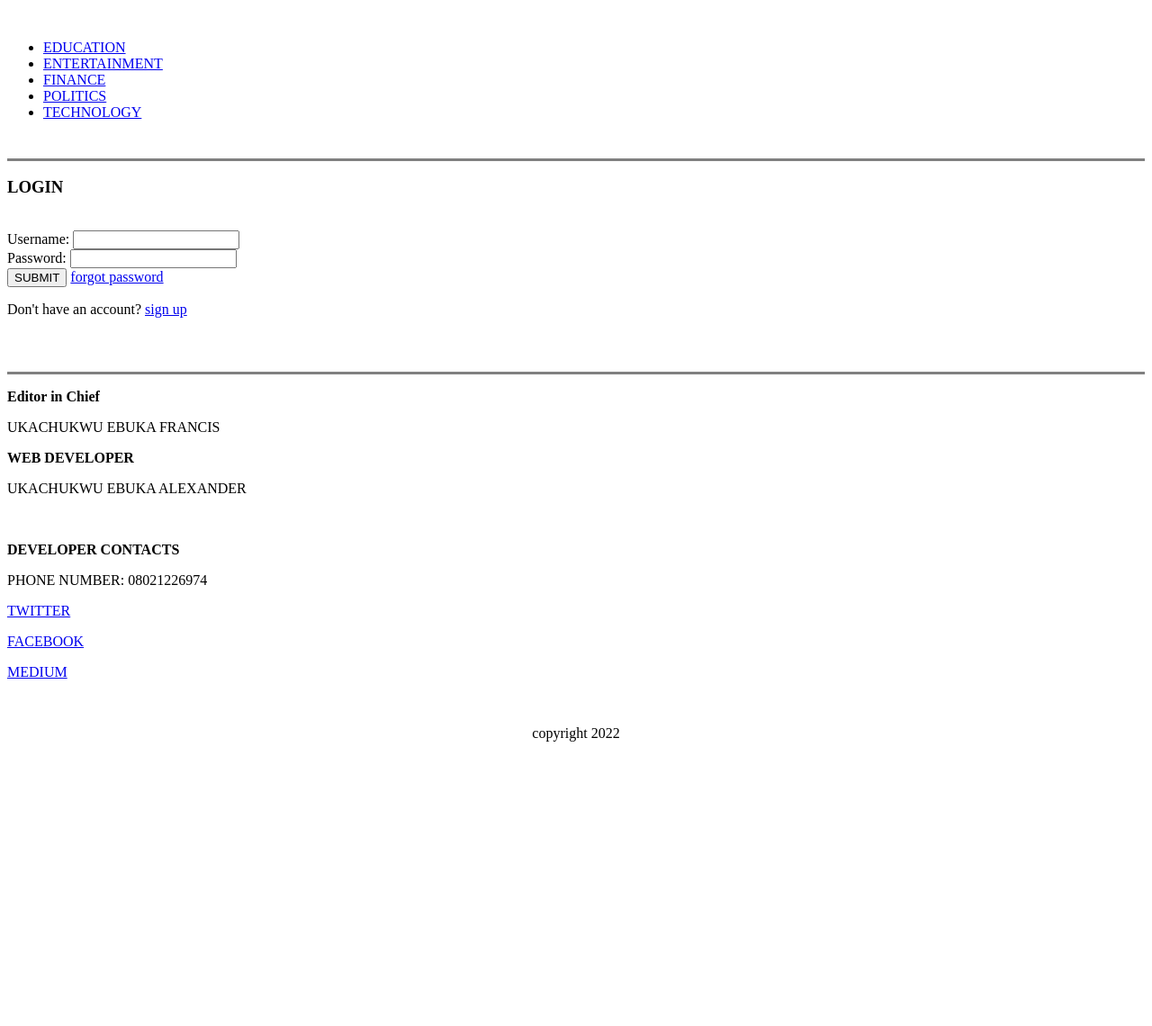
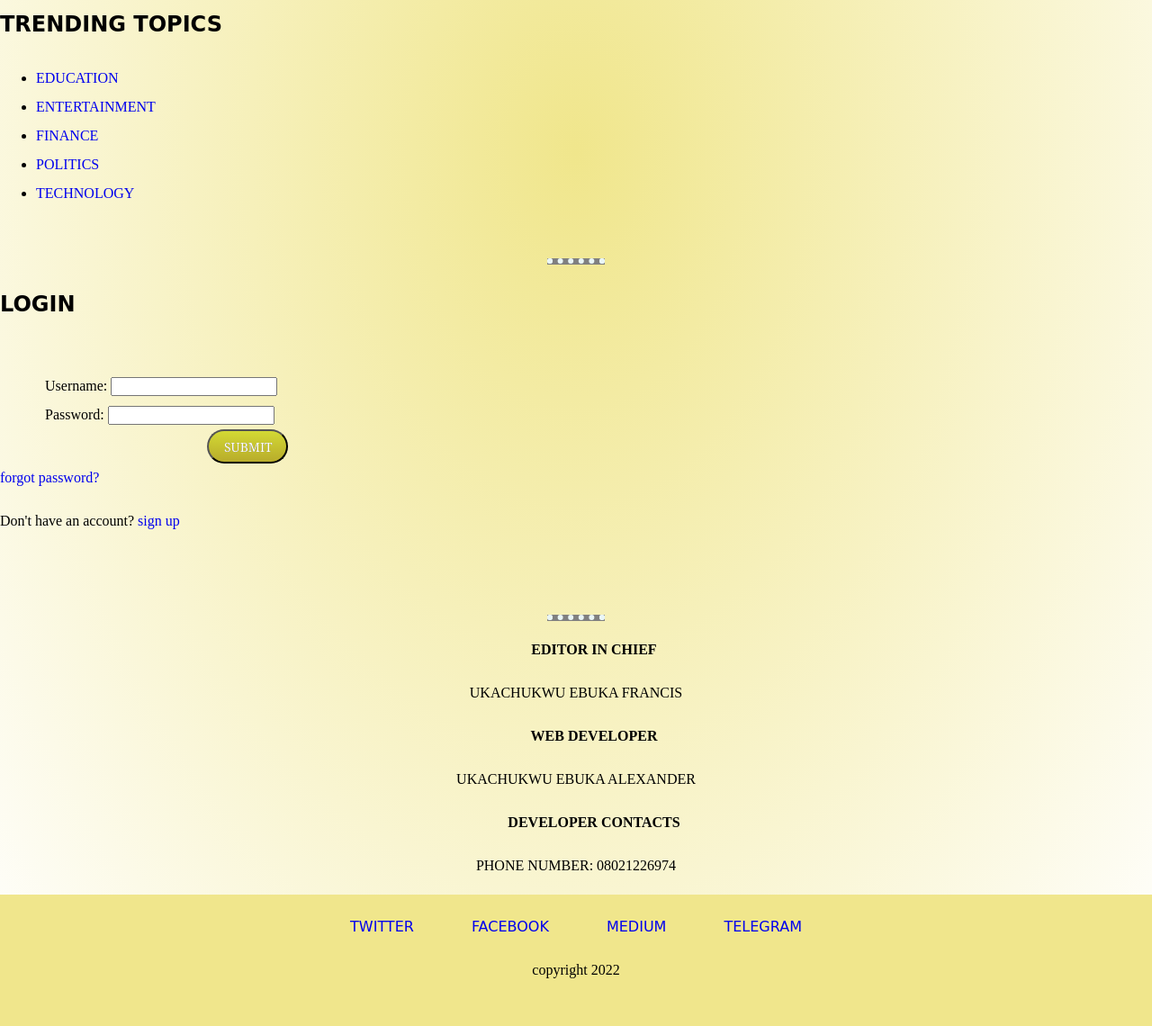
Before and after one commit to DukeOfTheEast/blogsite, a plain HTML site: page index.html in a window 1280 px wide. Shown: the part 801-1941 px from the top of the page at 90% size. Before the commit the page ends 1641 px from the top, so only its background shows below. Drawn offline with Linux system fonts and the light colour scheme.

Commit message:
Update index.html

```diff
--- a/index.html
+++ b/index.html
@@ -2,16 +2,17 @@
 <html>
     <head>
         <title>Alexander's Blog</title>
+        <link rel="stylesheet" href="css/styles.css">
     </head>
     <body>
-        <center>
-        <img src="https://pbs.twimg.com/profile_images/1436623450471387137/FFHSSk5Q_400x400.jpg" alt="Alexander">
-        <h1>🖥️🖥️🖥️Alexander's Blog</h1>
-        </center>
-        <hr size="4" noshade>
-        <p>Welcome to Alexander's blog where you get every updates on both local and international happenings.</p>
+        <div class="site-name">
+                <img class="circular" src="https://pbs.twimg.com/profile_images/1436623450471387137/FFHSSk5Q_400x400.jpg" alt="Alexander">
+                <h1>🖥️🖥️🖥️Alexander's Blog</h1>
+                <hr size="4" noshade>
+        </div>
+        <center><p>Welcome to Alexander's blog where you get every updates on both local and international happenings.</p></center>
         <br>
-        <h2>HEADLINES</h2><br>
+        <h2 id="heading">HEADLINES</h2><br>
         <ul>
         <li><a href="https://punchng.com/forget-2023-presidency-tinubu-supporters-tell-osinbajo-others/">Forget 2023 presidency, Tinubu supporters tell Osinbanjo, others</a></li>
         <li><a href="https://punchng.com/catholic-church-reinstates-suspended-lagos-priest-who-banned-igbo-songs-in-parish/">Catholic church reinstates suspended Lagos priest who banned Igbo songs in parish</a></li>
@@ -23,8 +24,8 @@
         <li><a href="https://punchng.com/breaking-austria-suspends-mandatory-covid-19-vaccine-law/">Austria suspends mandatory COVID-19 vaccine law</a></li>
         </ul>
         <br>
+        <div class="trending">
         <h2>TRENDING TOPICS</h2>
-        <br>
         <ul>
         <li><a href="https://www.edsurge.com">EDUCATION</a></li>
         <li><a href="https://www.buzzfeed.com">ENTERTAINMENT</a></li>
@@ -32,9 +33,11 @@
         <li><a href="https://www.WSJ.com">POLITICS</a></li>
         <li><a href="https://www.techcrunch.com">TECHNOLOGY</a></li>
         </ul>
+        </div>
         <br>
         <hr size="3" noshade>
-        <h3>LOGIN</h3><br>
+        <div class="form">
+            <h2>LOGIN</h2><br>
         <form>
             <label for="username">
                 Username:
@@ -44,24 +47,28 @@
                 Password:
                 <input type="password" id="password" name="password">
             </label><br>
-            <button>SUBMIT</button>
-            <a href="forgotpassword.html">forgot password</a>
+            <button class="btn">SUBMIT</button><br>
+            <a href="forgotpassword.html">forgot password?</a>
             <p>Don't have an account? <a href="signup.html">sign up</a></p>
         </form>
+        </div>
         <br>
         <br>
         <hr size="3" noshade>
-        <p><strong>Editor in Chief</strong></p>
+        <div class="profile">
+        <p class="edit"><strong>EDITOR IN CHIEF</strong></p>
         <p>UKACHUKWU EBUKA FRANCIS</p>
-        <p><strong>WEB DEVELOPER</strong></p>
-        <p>UKACHUKWU EBUKA ALEXANDER</p><br>
-        <p><strong>DEVELOPER CONTACTS</strong></p>
+        <p class="edit"><strong>WEB DEVELOPER</strong></p>
+        <p>UKACHUKWU EBUKA ALEXANDER</p>
+        <p class="edit"><strong>DEVELOPER CONTACTS</strong></p>
         <p>PHONE NUMBER: 08021226974</p>
-        <p><a href="https://twitter.com/AlexEbuka7">TWITTER</a></p>
-        <p><a href="https://www.facebook.com/francis.ukachukwu.96/">FACEBOOK</a></p>
-        <p><a href="https://medium.com/@fralexander1999">MEDIUM</a></p><br>
-        <center>
-            <p>copyright 2022</p>
-        </center>
+        </div>
+        <div class="footer">
+        <a class="anchor" href="https://twitter.com/AlexEbuka7">TWITTER</a>
+        <a class="anchor" href="https://www.facebook.com/francis.ukachukwu.96/">FACEBOOK</a>
+        <a class="anchor" href="https://medium.com/@fralexander1999">MEDIUM</a>
+        <a class="anchor" href="https://t.me/@Freezy0000">TELEGRAM</a>
+        <p class="footer2">copyright 2022</p>
+        </div>
     </body>
 </html>
```
